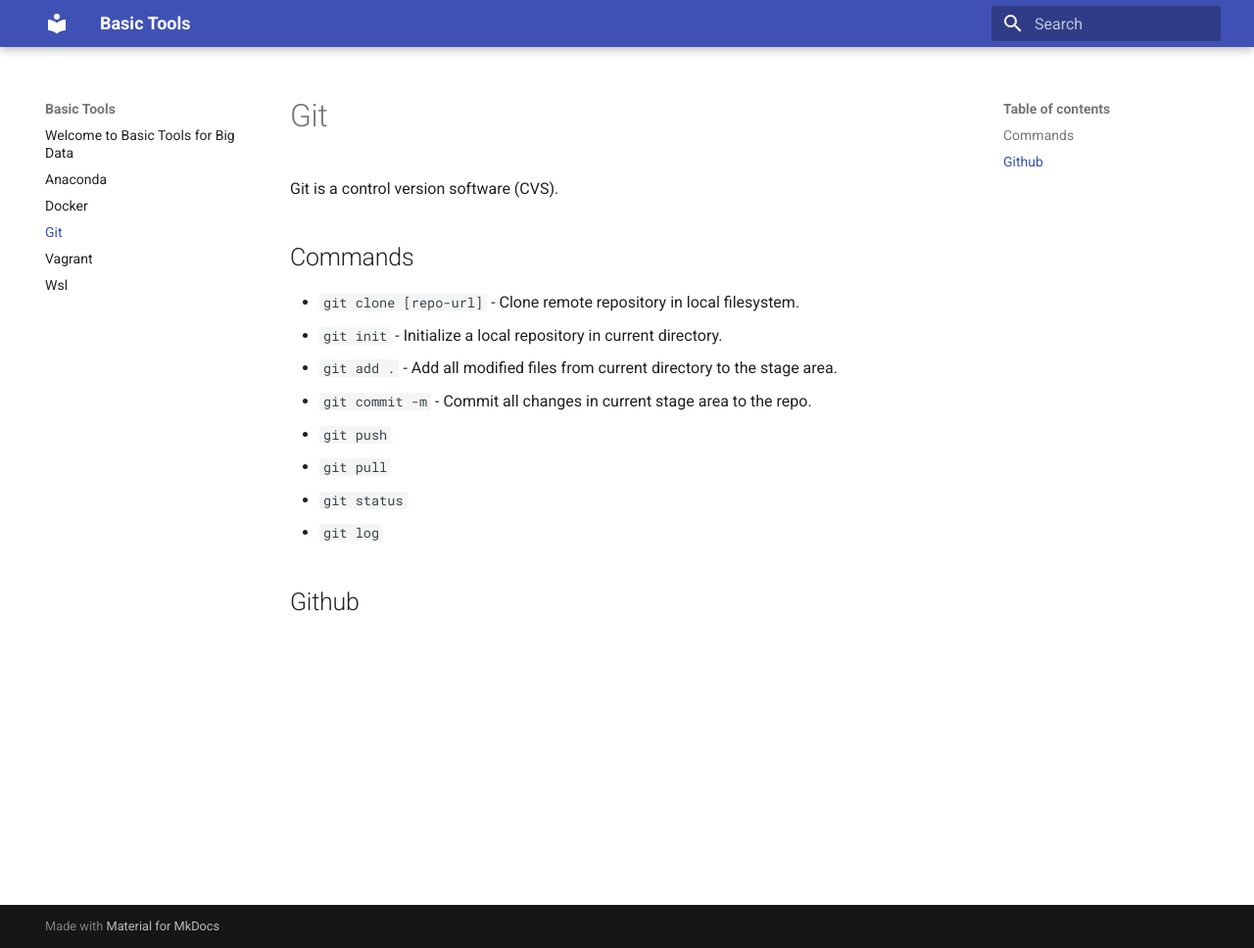
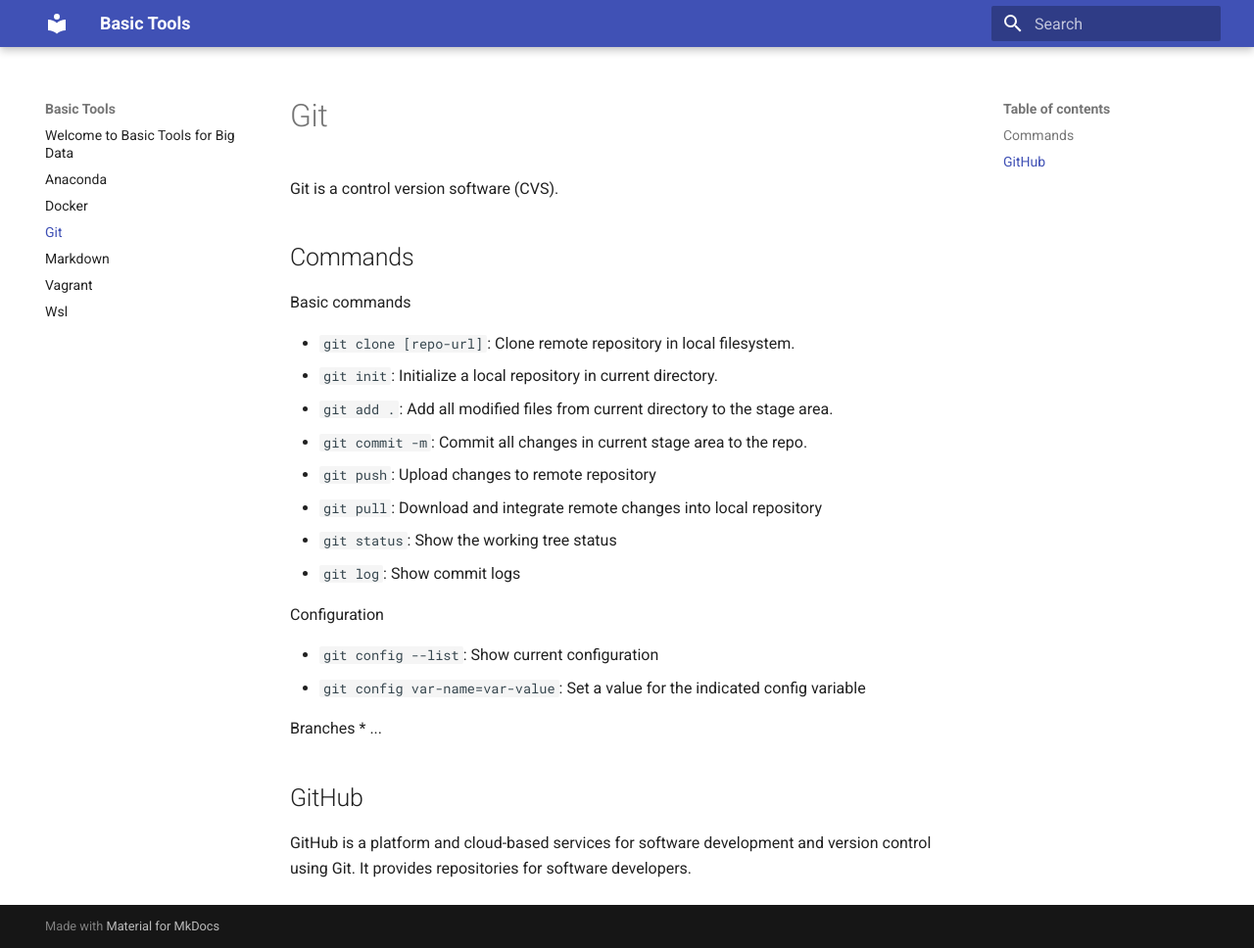
Before and after one commit to bigdatawirtz/basic-tools, an MkDocs documentation site: the page built from docs/git.md, in a window 1280 px wide and 968 px high. Shown: the whole window at 98% size. Built offline with MkDocs 1.6.1 and Material for MkDocs 9.7.7, drawn with Linux system fonts in a browser that asks for light colours.

Commit message:
git and markdown updates

```diff
--- a/docs/git.md
+++ b/docs/git.md
@@ -2,13 +2,25 @@ Git is a control version software (CVS).
 
 ## Commands
 
-* `git clone [repo-url]` - Clone remote repository in local filesystem.
-* `git init` - Initialize a local repository in current directory.
-* `git add .` - Add all modified files from current directory to the stage area.
-* `git commit -m` - Commit all changes in current stage area to the repo.
-* `git push`
-* `git pull`
-* `git status`
-* `git log`
+Basic commands
 
-## Github
+* `git clone [repo-url]`: Clone remote repository in local filesystem.
+* `git init`: Initialize a local repository in current directory.
+* `git add .`: Add all modified files from current directory to the stage area.
+* `git commit -m`: Commit all changes in current stage area to the repo.
+* `git push`: Upload changes to remote repository
+* `git pull`: Download and integrate remote changes into local repository
+* `git status`: Show the working tree status
+* `git log`: Show commit logs
+
+Configuration
+
+* `git config --list`: Show current configuration
+* `git config var-name=var-value`: Set a value for the indicated config variable
+
+Branches
+* ...
+
+## GitHub
+
+GitHub is a platform and cloud-based services for software development and version control using Git. It provides repositories for software developers.
```
Also changed, not shown: docs/markdown.md (added, +3 -0 lines).
